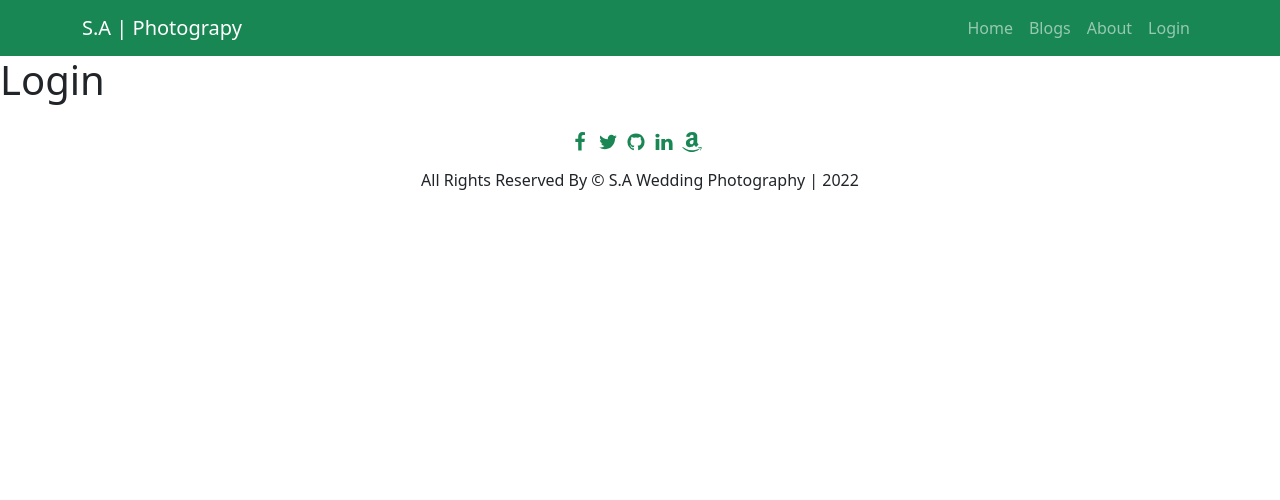
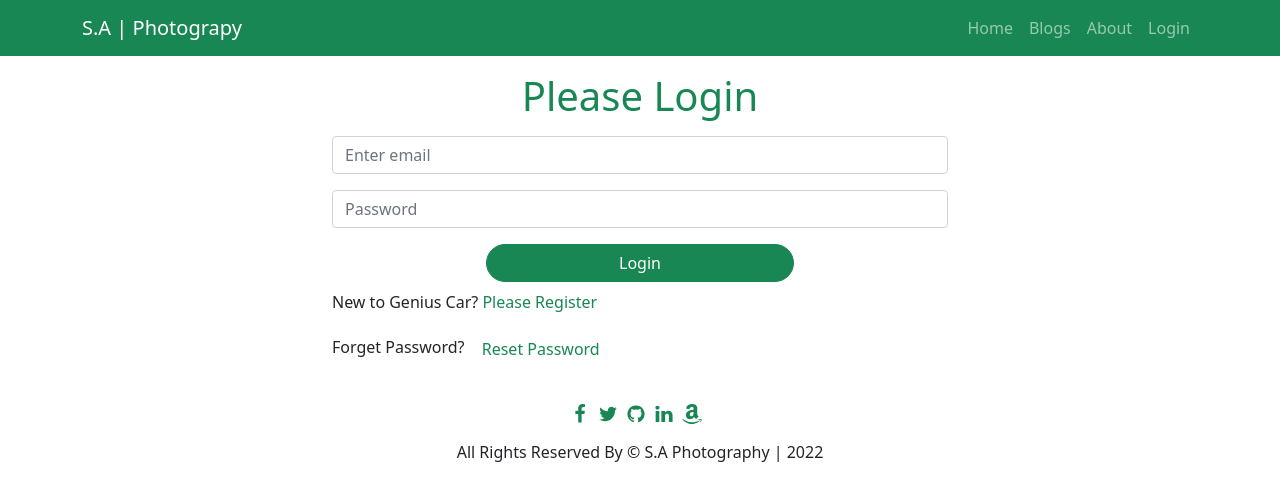
Before and after one commit to shoumikahmed/independent-service-provider-assignment10, a React (Create React App) app: page /login in a window 1280 px wide. Shown: the top 500 px of the page. Built offline with nearby package versions, Linux system fonts and the light colour scheme; no server answers.

Commit message:
login component completed

```diff
--- a/src/Pages/Home/Banner/Banner.js
+++ b/src/Pages/Home/Banner/Banner.js
@@ -6,7 +6,7 @@
     return (
         <div className='banner-img'>
             <div className='container d-flex flex-column justify-content-center align-items-start h-100'>
-                <h1 className='text-white w-50'>Best Photography for Your Wedding.</h1>
+                <h1 className='text-white w-50'>Better Photography for Event and Any.</h1>
                 <p className='text-white w-75'>Taking iconic photography goes beyond just using a camera to capture a moment. A professional photographer is in the business of using cameras to take pictures which are developed into prints or prepared as digital photos.</p>
             </div>
         </div>
--- a/src/Pages/Home/Service/Service.js
+++ b/src/Pages/Home/Service/Service.js
@@ -6,7 +6,7 @@
     const { name, img, description, price } = service
 
     return (
-        <div className='service'>
+        <div className='service '>
             <img className='w-100 rounded-top' src={img} alt="" />
             <h3>{name}</h3>
             <p>Price: {price}</p>
--- a/src/Pages/Login/Login/Login.js
+++ b/src/Pages/Login/Login/Login.js
@@ -1,9 +1,82 @@
-import React from 'react';
+import React, { useRef } from 'react';
+import { Button, Form, ToastContainer } from 'react-bootstrap';
+import { Link, useLocation, useNavigate } from 'react-router-dom';
+import { useSendPasswordResetEmail, useSignInWithEmailAndPassword } from 'react-firebase-hooks/auth';
+import auth from '../../../firebase.init';
+import { toast } from 'react-toastify';
+import Loading from '../../Shared/Loading/Loading';
 
 const Login = () => {
+    const emailRef = useRef('')
+    const passwordRef = useRef('')
+    const [
+        signInWithEmailAndPassword,
+        user,
+        loading,
+        error,
+    ] = useSignInWithEmailAndPassword(auth);
+
+    const [sendPasswordResetEmail, sending] = useSendPasswordResetEmail(auth);
+
+    const navigate = useNavigate()
+    const location = useLocation()
+    let from = location.state?.from?.pathname || "/";
+
+    let errorElement;
+    if (error) {
+        errorElement = <p className='text-danger'>Error: {error?.message}</p>
+    }
+
+    if (user) {
+        navigate(from, { replace: true });
+    }
+
+    if (loading || sending) {
+        return <Loading></Loading>
+    }
+
+    const handleSubmit = event => {
+        event.preventDefault()
+        const email = emailRef.current.value
+        const password = passwordRef.current.value
+
+        signInWithEmailAndPassword(email, password)
+    }
+
+    const navigateRegister = event => {
+        navigate('/register')
+    }
+
+    const resetPassword = async () => {
+        const email = emailRef.current.value
+        if (email) {
+            await sendPasswordResetEmail(email);
+            toast('Sent email')
+        }
+        else {
+            toast('Please enter your email address')
+        }
+    }
+
     return (
-        <div>
-            <h1>Login</h1>
+        <div className='container w-50 mx-auto'>
+            <h1 className='text-success text-center my-3'>Please Login</h1>
+            <Form onSubmit={handleSubmit}>
+                <Form.Group className="mb-3" controlId="formBasicEmail">
+                    <Form.Control type="email" placeholder="Enter email" required />
+                </Form.Group>
+
+                <Form.Group className="mb-3" controlId="formBasicPassword">
+                    <Form.Control type="password" placeholder="Password" required />
+                </Form.Group>
+                <Button variant="success w-50 mx-auto d-block mb-2 rounded-pill" type="submit">
+                    Login
+                </Button>
+            </Form>
+            {errorElement}
+            <p className='mt-2'>New to Genius Car? <Link onClick={navigateRegister} to='/register' className='text-success pe-auto text-decoration-none' >Please Register</Link></p>
+            <p className='mt-2'>Forget Password? <button onClick={resetPassword} className='btn btn-link text-success pe-auto text-decoration-none' >Reset Password</button></p>
+            <ToastContainer />
         </div>
     );
 };
--- a/src/Pages/Login/Register/Register.js
+++ /dev/null
@@ -1,11 +0,0 @@
-import React from 'react';
-
-const Register = () => {
-    return (
-        <div>
-            <h1>Register</h1>
-        </div>
-    );
-};
-
-export default Register;
--- a/src/Pages/Shared/Footer/Footer.js
+++ b/src/Pages/Shared/Footer/Footer.js
@@ -91,7 +91,7 @@
 
                 </div>
                 <div className='text-center mb-3'>
-                    All Rights Reserved By &copy; S.A Wedding Photography | {year}
+                    All Rights Reserved By &copy; S.A Photography | {year}
                 </div>
             </div>
         </footer>
--- a/src/Pages/Shared/Loading/Loading.js
+++ b/src/Pages/Shared/Loading/Loading.js
@@ -4,7 +4,7 @@
 const Loading = () => {
     return (
         <div style={{ height: '400px' }} className='w-100 d-flex justify-content-center align-items-center'>
-            <Spinner animation="border" variant="primary" />
+            <Spinner animation="border" variant="success" />
         </div>
     );
 };
```
Also changed, not shown: src/Pages/Home/Contact/Contact.js (deleted, +0 -11 lines), src/Pages/Login/Login/Login.css (added), src/Pages/Login/Register/Register.css (added).
